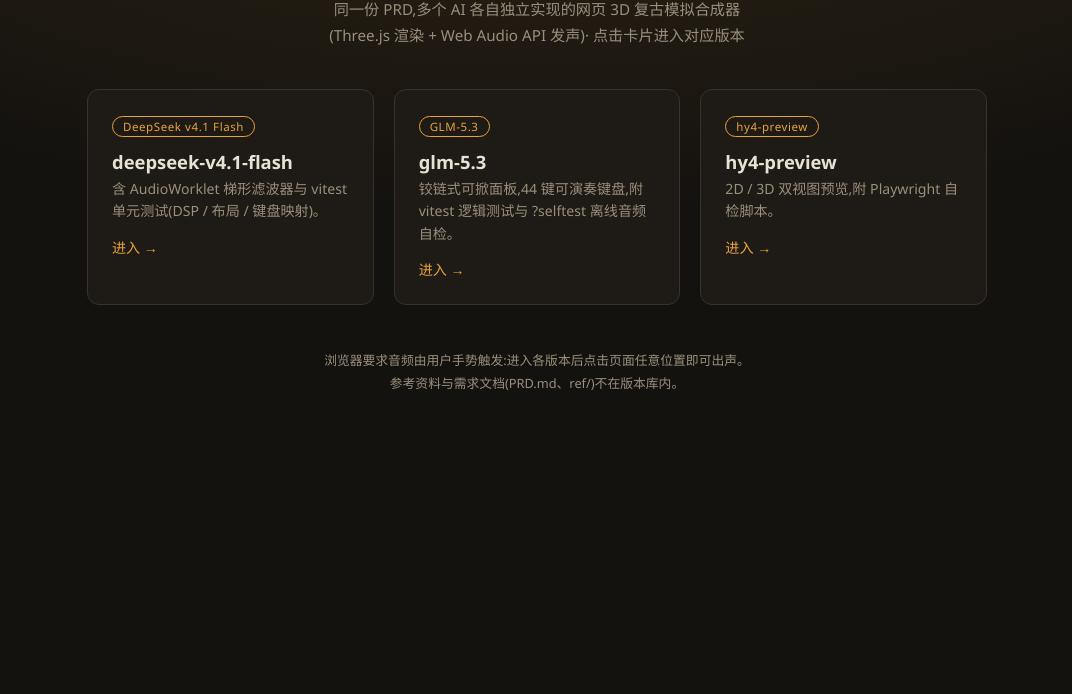
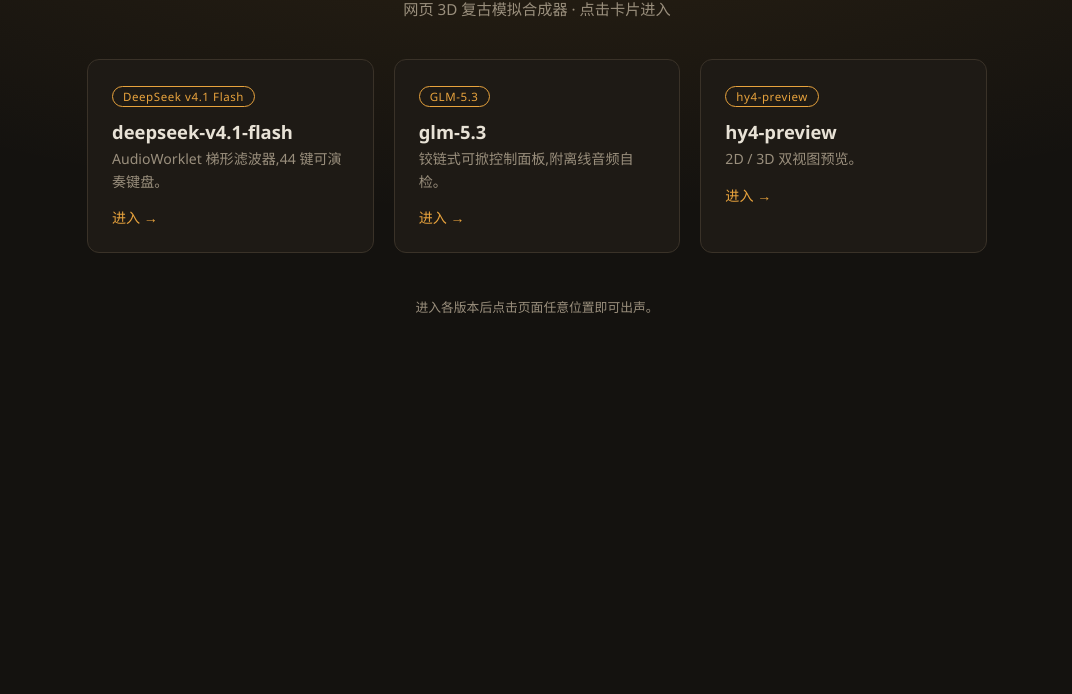
Before and after one commit to suulnnka/aether-model-d-synth, a plain HTML site: page index.html in a window 1280 px wide. Shown: the part 106-800 px from the top of the page, without its empty margins (103-1175 px from the left). Drawn offline with Linux system fonts and the light colour scheme.

Commit message:
落地页精简:移除 PRD 等内部措辞,直接展示三个项目

```diff
--- a/index.html
+++ b/index.html
@@ -3,7 +3,7 @@
 <head>
   <meta charset="UTF-8" />
   <meta name="viewport" content="width=device-width, initial-scale=1.0" />
-  <title>Aether Model D — 多 AI 实现对比</title>
+  <title>Aether Model D</title>
   <style>
     :root {
       --bg: #14120f;
@@ -33,7 +33,7 @@
       text-transform: uppercase;
     }
     h1 .model-d { color: var(--amber); }
-    header p { margin-top: 12px; color: var(--muted); font-size: 0.95rem; line-height: 1.7; }
+    header p { margin-top: 12px; color: var(--muted); font-size: 0.95rem; }
     .grid {
       display: grid;
       grid-template-columns: repeat(auto-fit, minmax(260px, 1fr));
@@ -68,39 +68,36 @@
     }
     .card p { color: var(--muted); font-size: 0.88rem; line-height: 1.6; }
     .card .go { display: inline-block; margin-top: 14px; color: var(--amber); font-size: 0.88rem; }
-    footer { margin-top: 44px; color: var(--muted); font-size: 0.8rem; text-align: center; line-height: 1.8; }
+    footer { margin-top: 44px; color: var(--muted); font-size: 0.8rem; text-align: center; }
   </style>
 </head>
 <body>
   <header>
     <h1>Aether <span class="model-d">Model D</span></h1>
-    <p>同一份 PRD,多个 AI 各自独立实现的网页 3D 复古模拟合成器<br />(Three.js 渲染 + Web Audio API 发声)· 点击卡片进入对应版本</p>
+    <p>网页 3D 复古模拟合成器 · 点击卡片进入</p>
   </header>
 
   <main class="grid">
     <a class="card" href="./deepseek-v4.1-flash/">
       <span class="tag">DeepSeek v4.1 Flash</span>
       <h2>deepseek-v4.1-flash</h2>
-      <p>含 AudioWorklet 梯形滤波器与 vitest 单元测试(DSP / 布局 / 键盘映射)。</p>
+      <p>AudioWorklet 梯形滤波器,44 键可演奏键盘。</p>
       <span class="go">进入 →</span>
     </a>
     <a class="card" href="./glm-5.3/">
       <span class="tag">GLM-5.3</span>
       <h2>glm-5.3</h2>
-      <p>铰链式可掀面板,44 键可演奏键盘,附 vitest 逻辑测试与 ?selftest 离线音频自检。</p>
+      <p>铰链式可掀控制面板,附离线音频自检。</p>
       <span class="go">进入 →</span>
     </a>
     <a class="card" href="./hy4-preview/">
       <span class="tag">hy4-preview</span>
       <h2>hy4-preview</h2>
-      <p>2D / 3D 双视图预览,附 Playwright 自检脚本。</p>
+      <p>2D / 3D 双视图预览。</p>
       <span class="go">进入 →</span>
     </a>
   </main>
 
-  <footer>
-    浏览器要求音频由用户手势触发:进入各版本后点击页面任意位置即可出声。<br />
-    参考资料与需求文档(PRD.md、ref/)不在版本库内。
-  </footer>
+  <footer>进入各版本后点击页面任意位置即可出声。</footer>
 </body>
 </html>
```
